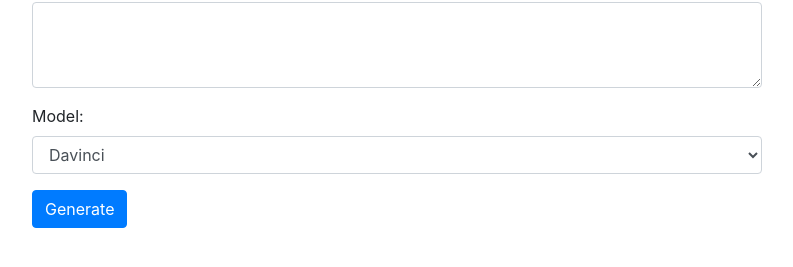
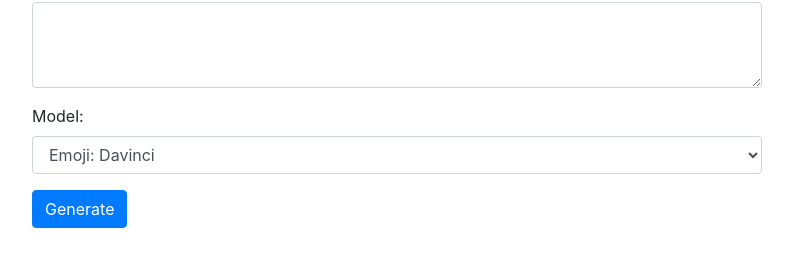
Before and after one commit to chaitanyakasaraneni/xai-gpt-integration, a Flask app: page / in a window 1280 px wide. Shown: the part 174-441 px from the top of the page, without its empty margins (243-1036 px from the left). Run offline with Flask 3, Linux system fonts and the light colour scheme; some libraries are stand-ins or nearby versions.

Commit message:
minor updates

```diff
--- a/webapp/app.py
+++ b/webapp/app.py
@@ -1,7 +1,8 @@
 import openai
-import traceback
 import numpy as np
 import json
+
+from logging import Logger
 from lime.lime_text import LimeTextExplainer
 from flask import Flask, render_template, request
 
@@ -9,11 +10,12 @@ from flask import Flask, render_template, request
 model_engine = {
     "davinci": "text-davinci-002",
     "curie": "text-curie-001",
-    "babbage": "text-babbage-001",
-    "ada": "text-ada-001"
 }
 model_selected = None
 prompt = "Convert this text into emojis:"
+
+# Initialize logger
+log = Logger(__name__)
 
 app = Flask(__name__)
 
@@ -56,15 +58,20 @@ def process_text():
         input_text = request.form['prompt']
         prompt_upd = prompt + input_text
         emoji_output = generate_emoji(prompt_upd)
-        print(f"Emoji output: {emoji_output}")
-        lime_explanation = generate_lime_explanation(prompt_upd)
+        log.debug(f"Emoji output: {emoji_output}")
+        try:
+            lime_explanation = generate_lime_explanation(prompt_upd)
+        except Exception as e:
+            log.error(f"Error generating LIME explanation: {e}")
+            lime_explanation = "Unable to generate LIME explanation: " + str(e)
 
         return render_template('result.html',
                                 input_text=input_text,
                                 emoji_output=emoji_output,
                                 lime_explanation=lime_explanation)
+
     except Exception as e:
-        return render_template("error.html", error_message=traceback.format_exc())
+        return render_template("error.html", error_message=e)
 
 if __name__ == '__main__':
     app.run(debug=True)
--- a/webapp/templates/index.html
+++ b/webapp/templates/index.html
@@ -23,10 +23,8 @@
 				<div class="form-group">
 					<label for="model">Model:</label>
 					<select class="form-control" id="model" name="model">
-						<option value="davinci">Davinci</option>
-						<option value="curie">Curie</option>
-						<option value="babbage">Babbage</option>
-						<option value="ada">Ada</option>
+						<option value="davinci">Emoji: Davinci</option>
+						<option value="curie">Emoji: Curie</option>
 					</select>
 				</div>
 				<button type="submit" class="btn btn-primary">Generate</button>
```
